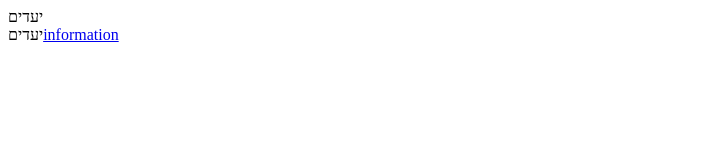
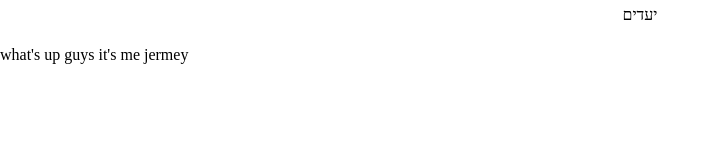
Before and after one commit to nickBes/destinations, a plain HTML site: page index.html in a window 1280 px wide. Shown: the whole page, without its empty margins (0-719 px from the left). Drawn offline with Linux system fonts and the light colour scheme; no server answers.

Commit message:
Now have a simple components system with module imports

```diff
--- a/index.html
+++ b/index.html
@@ -4,17 +4,20 @@
         <meta charset="UTF-8">
         <meta http-equiv="X-UA-Compatible" content="IE=edge">
         <meta name="viewport" content="width=device-width, initial-scale=1.0">
+        <link rel="stylesheet" href="styles/template.css">
         <title>Destinations</title>
     </head>
     <body>
         <div id="root"></div>
+            <!--
+                Loads asynchronously the template script and executes it immediatly.
+
+                All of the scripts are at the end of the body because they all manipulate the DOM.
+
+                Keep in mind that by downloading the repo you need to run a server, as browsers
+                disallow transfer of modules through the file:// protocol
+            -->
+        <script async type="module" src="scripts/template.js"></script>
+        <script defer type="module" src="scripts/index.js"></script>
     </body>
-    <!--
-        Loads the file asynchronously and executes it immediately,
-        as we need to collect the destination data as fast as possible.
-
-        The script is also below the body because it has to manipulate the DOM.
-    -->
-    <script async src="scripts/template.js"></script>
-    <script defer src="scripts/index.js"></script>
 </html>
--- /dev/null
+++ b/scripts/components.js
@@ -0,0 +1,67 @@
+function createHtmlElement (name) {
+    if (typeof name == "string") {
+        try {
+            // creates / locates and html element and returns it
+            return name.charAt(0) == "#" ? document.getElementById(name.slice(1)) : document.createElement(name)
+        } catch (e) {console.error(e)}
+    }
+}
+
+function getComponent(value) {
+    // returns Component object of some value
+    return value instanceof Component ? value : new Component(createHtmlElement(value))
+}
+
+class Component {
+    constructor (name) {
+        this.htmlElement = createHtmlElement(name)
+    }
+    set text (str) {
+        if (typeof str == "string" && this.htmlElement) {
+            this.htmlElement.innerText = str
+        }
+    }
+    get text () {
+        return this.htmlElement?.innerText
+    }
+    appendChild (name) {
+        // notice that children can be undefined
+        if (typeof name)
+        if (this.children) {
+            this.children.push(getComponent(name))
+        } else {
+            this.children = [getComponent(name)]
+        }
+    }
+    renderChildren () {
+        if (this.children) {
+            for (const child of this.children) {
+                // child element might be undefined
+                if (child.htmlElement) {
+                    this.htmlElement.appendChild(child.htmlElement)
+                    // will stop when there are no children
+                    child.renderChildren()
+                }
+            }
+        }
+    }
+    addAttributes (attrs) {
+        if (typeof attrs == "object" && this.htmlElement) {
+            for (const key in attrs) {
+                // add the attribute only if the key is of string type
+                typeof attrs[key] == "string" ? this.htmlElement.setAttribute(key, attrs[key]) : ""
+            }
+        }
+    }
+    render () {
+        if (this.htmlElement) {
+            document.body.appendChild(this.htmlElement)
+            this.renderChildren()
+        }
+    }
+    delete () {
+        this.htmlElement?.remove()
+    }
+}
+
+export { Component }
--- a/scripts/index.js
+++ b/scripts/index.js
@@ -1,3 +1,5 @@
+import { Component } from "./components.js"
+
 async function getDestinationData () {
     const url = "https://data.gov.il/api/3/action/datastore_search"
     const resource_id = "29f4ec99-ec7f-43c1-947e-60a960980607"
--- a/scripts/template.js
+++ b/scripts/template.js
@@ -1,24 +1,23 @@
+import { Component } from "./components.js"
+
 const DEFAULT_NAME = "יעדים"
 
-// saves the root element to a variable
-// and removes it
-let root = document.getElementById("root")
-root?.remove()
+let root = new Component("#root")
+root.delete()
 
-let header = document.createElement("header")
-header.innerText = DEFAULT_NAME
+let header = new Component("header")
+header.text = DEFAULT_NAME
+header.addAttributes(
+    {
+        id: "hdr"
+    }
+)
+header.render()
 
-let footer = document.createElement("footer")
-let a = document.createElement("a")
-a.innerText = "information"
-a.setAttribute("href", "./info.html")
-footer.innerText = DEFAULT_NAME
+let footer = new Component("footer")
+let footer_p = new Component("p")
+footer_p.text = "what's up guys it's me jermey"
+footer.appendChild(footer_p)
 
-// places all of the elements in the
-// right order
-document.body.appendChild(header)
-
-// don't do anything if root doesn't exists
-root ? document.body.appendChild(root) : ""
-document.body.appendChild(footer)
-footer.appendChild(a)
+root.render()
+footer.render()
--- /dev/null
+++ b/styles/template.css
@@ -0,0 +1,9 @@
+body {
+    margin: 0%;
+}
+
+#hdr {
+    text-align: center;
+    line-height: 10px;
+    padding: 10px;
+}
```
Also changed, not shown: 1 other file. Lines whose indentation alone changed are shown as unchanged.
